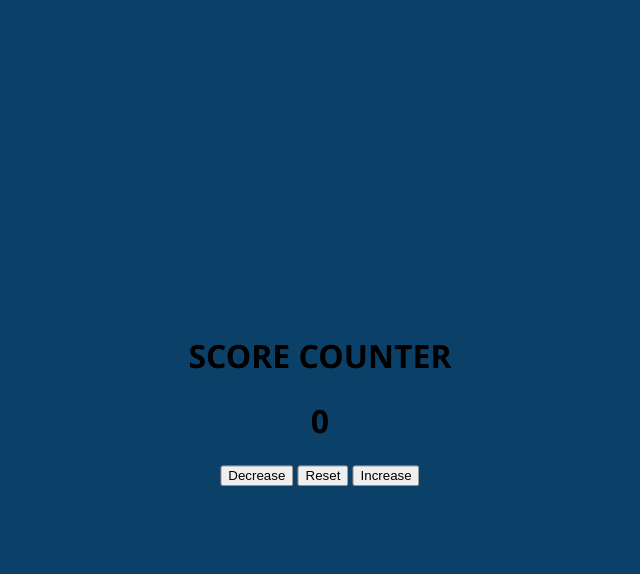
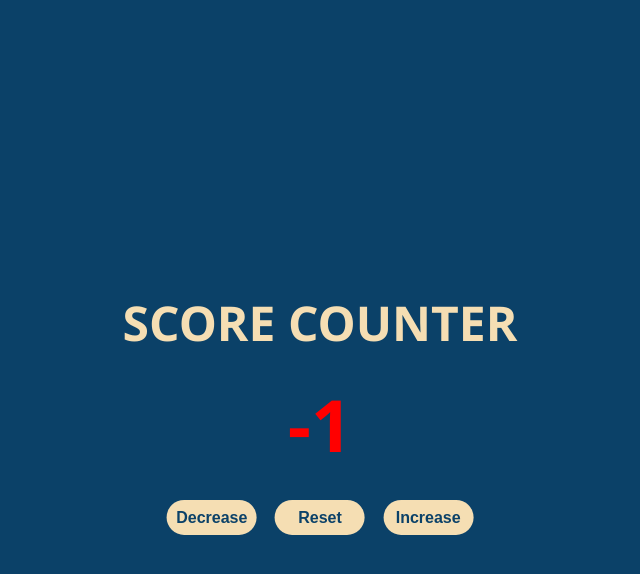
Before and after one commit to HelenMunny/JAVASCRIPT-all-time-needed-items, a plain HTML site: page COUNTER/index.html in a window 1280 px wide. Both pictures are taken after a click on the button "Decrease". Shown: the whole page, without its empty margins (320-960 px from the left). Drawn offline with Linux system fonts and the light colour scheme.

Commit message:
counter project completed

```diff
--- a/COUNTER/app.js
+++ b/COUNTER/app.js
@@ -0,0 +1,30 @@
+let score = document.querySelector("#score");
+let btns = document.querySelectorAll(".btn");
+
+let count = 0;
+
+btns.forEach(function (btn) {
+ btn.addEventListener('click', function (e) {
+  let currBtn = e.currentTarget.classList;
+  if (currBtn.contains('decrease-btn')) {
+   count--;
+   score.textContent = count;
+  } else if (currBtn.contains('increase-btn')) {
+   count++;
+   score.textContent = count;
+  } else {
+   count = 0;
+   score.textContent = count;
+   score.style.color = "wheat";
+  }
+
+
+  if (count < 0) {
+   score.style.color = "red";
+  } else if (count>0) {
+   score.style.color = "yellowgreen";
+  } else if(count==0) {
+   score.style.color = "wheat";
+  }
+ });
+});
--- a/COUNTER/index.html
+++ b/COUNTER/index.html
@@ -11,10 +11,10 @@
 <body>
  <div class="counter">
   <h1 id="heading">score counter</h1>
-  <h1 id="score">0</h1>
-  <button class="btn" id="decrease-btn">Decrease</button>
-  <button class="btn" id="reset-btn">Reset</button>
-  <button class="btn" id="increase-btn">Increase</button>
+  <span id="score">0</span>
+  <button class="btn decrease-btn" >Decrease</button>
+  <button class="btn reset-btn" >Reset</button>
+  <button class="btn increase-btn" >Increase</button>
 
  </div>
 
--- a/COUNTER/main.css
+++ b/COUNTER/main.css
@@ -5,6 +5,36 @@ body {
 }
 h1 {
   text-transform: uppercase;
+  font-size: 3rem;
+  color: wheat;
+  margin-bottom: 0;
+}
+
+#score {
+  display: block;
+  font-size: 4.5rem;
+  color: wheat;
+  font-weight: bold;
+  margin: 20px 0;
+}
+
+.btn {
+  background: wheat;
+  height: 35px;
+  width: 90px;
+  margin: 7px 7px;
+  border-radius: 20px;
+  border: none;
+  font-size: 1rem;
+  font-weight: bold;
+  color: rgb(11, 65, 104);
+  transition: all 0.3s ease-in;
+}
+
+.btn:hover {
+  background: seashell;
+  color: black;
+  transform: scale(1.1);
 }
 
 div {
```
